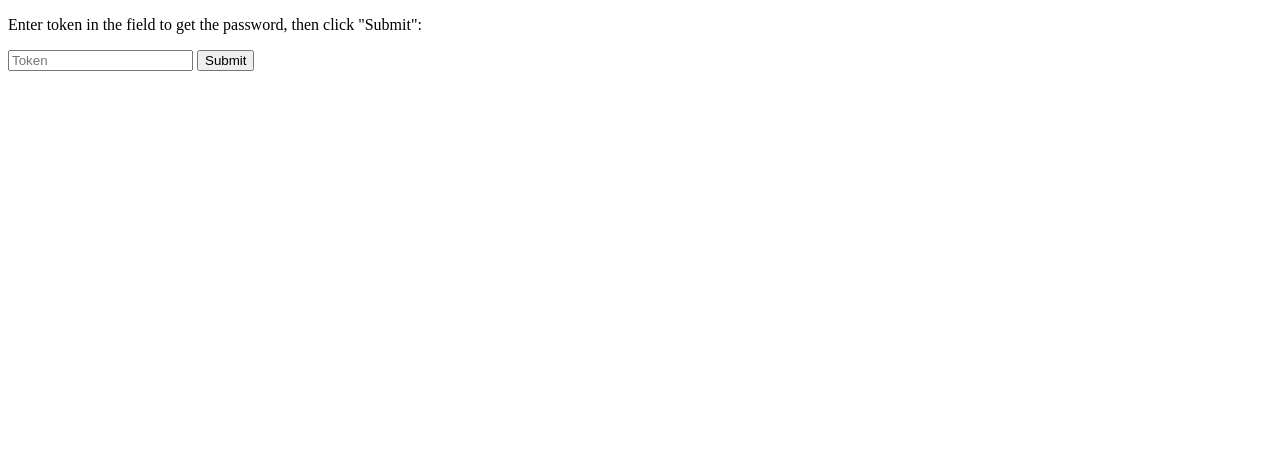
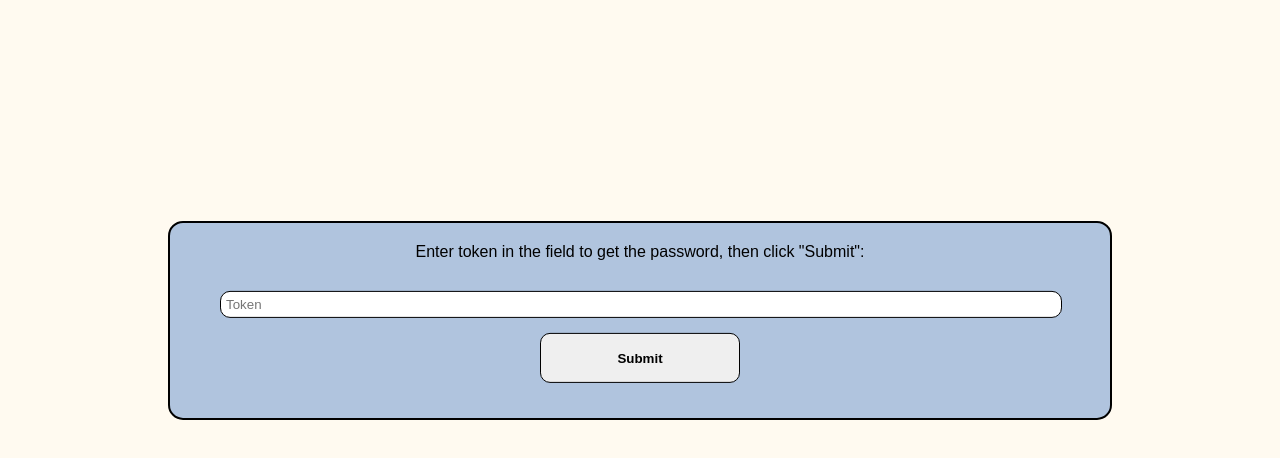
Before and after one commit to McLan/Hashicorp-Vault-secrets-unwrapping-webapp, a website: page index.html in a window 1280 px wide. Drawn offline with Linux system fonts and the light colour scheme.

Commit message:
adding css

```diff
--- a/index.html
+++ b/index.html
@@ -1,13 +1,16 @@
 <!DOCTYPE html>
 <html>
+<link rel="stylesheet" type="text/css" href="style.css"/>
+
 <body>
-
-<p>Enter token in the field to get the password, then click "Submit":</p>
-
-<form method="POST">
-  <input type="text" name="token" placeholder="Token" required>
-  <input class="subscribe-button" type="submit" value="Submit">
-</form>
+<div class="box">Enter token in the field to get the password, then click "Submit":
+  <div>
+    <form method="POST">
+      <div><input type="text" class="myinput" name="token" placeholder="Token" required></div>
+      <input class="subscribe-button" type="submit" value="Submit">
+    </form>
+  </div>
+</div>
 
 </body>
 </html>
--- /dev/null
+++ b/style.css
@@ -0,0 +1,34 @@
+.box {
+  border: 2px solid black;
+  padding: 20px;
+  background-color: LightSteelBlue;
+  color: black;
+  text-align: center;
+  font-family: sans-serif;
+  width: 900px;
+  position: fixed;
+  left: 50%;
+  top: 50%;
+  transform: translate(-50%, -90%);
+  border-radius: 15px;
+}
+body{
+  background-color: floralwhite;
+}
+div{
+  padding: 15px;
+  font-family: sans-serif;
+}
+input{
+  padding: 5px;
+  border: 1px solid black;
+  border-radius: 10px;
+}
+.myinput{
+  width: 830px;
+}
+.subscribe-button{
+  width: 200px;
+  height: 50px;
+  font-weight: bold;
+}
```
Also changed, not shown: README.md, 1 other file.
